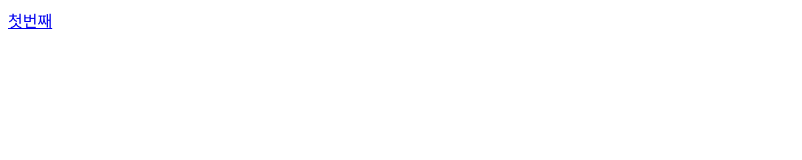
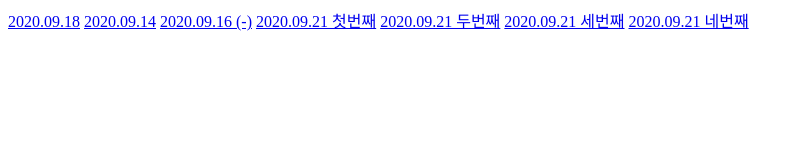
Before and after one commit to Jae-Eon/web1, a plain HTML site: page index.html in a window 1280 px wide. Shown: the whole page, without its empty margins (0-802 px from the left). Drawn offline with Linux system fonts and the light colour scheme.

Commit message:
Add files via upload

```diff
--- a/index.html
+++ b/index.html
@@ -1,10 +1,18 @@
-<!<!DOCTYPE html>
+<!DOCTYPE html>
 <html>
-  <head>
-    <title>My First Web</title>
-  </head>
 
-  <body>
-    <a href="2410JaeEon(20200910).html">첫번째</a>
-  </body>
+<head>
+  <title>My First Web</title>
+</head>
+
+<body>
+  <a href="2410JaeEon(20200910).html">2020.09.18</a>
+  <a href="2410JaeEon(20200914).html">2020.09.14</a>
+  <a href="2410JaeEon(Missing3rd).html">2020.09.16 (-)</a>
+  <a href="2410JaeEon(20200921)_1.html">2020.09.21 첫번째</a>
+  <a href="2410JaeEon(20200921)_2.html">2020.09.21 두번째</a>
+  <a href="2410JaeEon(20200921)_3.html">2020.09.21 세번째</a>
+  <a href="2410JaeEon(20200921)_4.html">2020.09.21 네번째</a>
+</body>
+
 </html>
```
